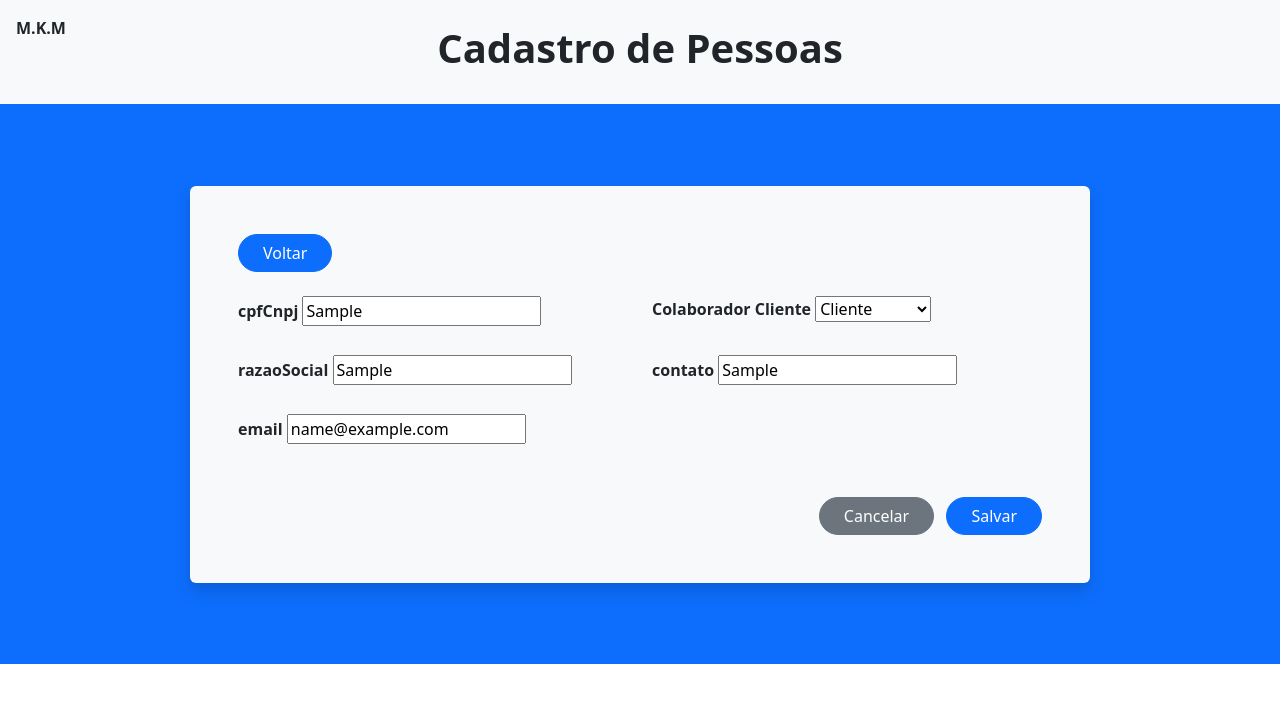
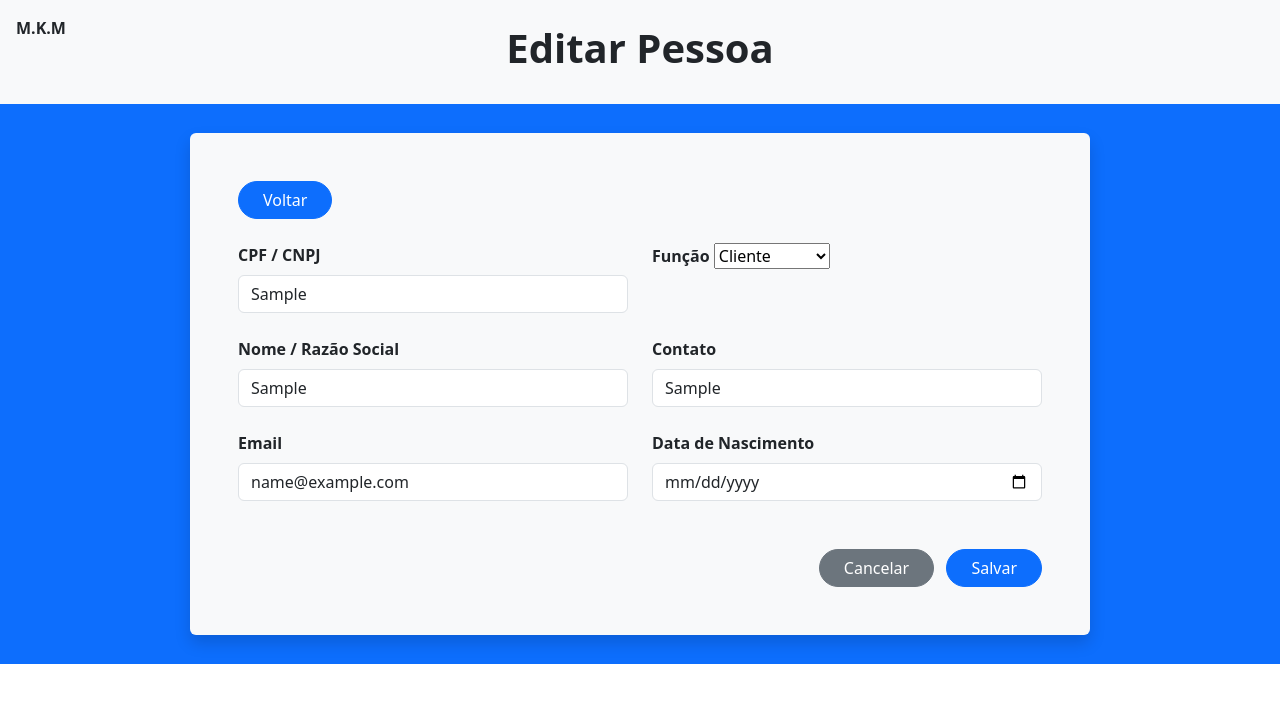
Before and after one commit to BR-Pufferfish/Projeto_SENAC_T4678_Python, a Django app: page /editar_pessoa/1/ in a window 1280 px wide. Shown: the top 703 px of the page. Run offline with Django 5.2, Linux system fonts and the light colour scheme; a user stored in the database is signed in; tables that the repository leaves empty hold one stand-in row (values such as "Sample post").

Commit message:
ajustado

```diff
--- a/core/templates/core/editar_pessoa.html
+++ b/core/templates/core/editar_pessoa.html
@@ -10,7 +10,7 @@
             <!-- <img src="{% static 'img/logo.png' %}" width="120"> -->
             <div class="fw-bold">M.K.M</div>
         </div>
-        <h1 class="fw-bold">Cadastro de Pessoas</h1>
+        <h1 class="fw-bold">Editar Pessoa</h1>
     </div>
 
     <!-- Fundo Azul -->
@@ -21,7 +21,7 @@
 
             <!-- Botão Voltar -->
             <div class="mb-4">
-                <a class="btn btn-primary rounded-pill px-4" href="{% url 'estoque' %}">
+                <a href="{% url 'listar_pessoa' %}" class="btn btn-primary rounded-pill px-4">
                     Voltar
                 </a>
             </div>
@@ -34,31 +34,41 @@
 
 
                     <div class="col-md-6 mb-4">
-                        <label class="form-label fw-bold">cpfCnpj</label>
-                        {{ form.cpf_cnpj }}
+                        <label class="form-label fw-bold">CPF / CNPJ</label>
+                        <input type="text" value="{{ form.cpf_cnpj.value }}" name="cpf_cnpj" class="form-control"
+                            required>
                     </div>
 
                     <div class="col-md-6 mb-4">
-                    <label class="form-label fw-bold">
-                        Colaborador Cliente
-                    </label>
-                    {{ form.tipo_pessoa }}
+                        <label class="form-label fw-bold">
+                            Função
+                        </label>
+                        {{ form.tipo_pessoa }}
                     </div>
 
                     <div class="col-md-6 mb-4">
-                        <label class="form-label fw-bold">razaoSocial</label>
-                        {{ form.razao_social }}
+                        <label class="form-label fw-bold">Nome / Razão Social</label>
+                        <input type="text" value="{{ form.razao_social.value }}" name="razao_social"
+                            class="form-control" required>
                     </div>
 
                     <div class="col-md-6 mb-4">
-                        <label class="form-label fw-bold">contato</label>
-                        {{ form.contato }}
+                        <label class="form-label fw-bold">Contato</label>
+                        <input type="text" value="{{ form.contato.value }}" name="contato" class="form-control"
+                            required>
                     </div>
 
                     <div class="col-md-6 mb-4">
-                        <label class="form-label fw-bold">email</label>
-                        {{ form.email }}
+                        <label class="form-label fw-bold">Email</label>
+                        <input type="email" value="{{ form.email.value }}" name="email" class="form-control" required>
                     </div>
+
+                    <div class="col-md-6 mb-4">
+                        <label class="form-label fw-bold">Data de Nascimento</label>
+                        <input type="date" value="{{ form.data_nascimento.value }}" name="data_nascimento"
+                            class="form-control" required>
+                    </div>
+
                 </div>
                 <!-- Botões -->
                 <div class="text-end mt-4">
@@ -66,7 +76,7 @@
                         Cancelar
                     </a>
 
-                    <button type="submit" class="btn btn-primary rounded-pill px-4" >
+                    <button type="submit" class="btn btn-primary rounded-pill px-4">
                         Salvar
                     </button>
                 </div>
--- a/core/templates/core/listar_mercadoria.html
+++ b/core/templates/core/listar_mercadoria.html
@@ -37,7 +37,6 @@
                         <th>Saldo</th>
                         <th>Origem</th>
                         <th>Ações</th>
-                        <th></th>
                     </tr>
                 </thead>
                 <tbody>
--- a/core/views.py
+++ b/core/views.py
@@ -1,16 +1,20 @@
-from django.shortcuts import redirect, render, get_object_or_404
-from django.contrib.auth.mixins import LoginRequiredMixin, PermissionRequiredMixin
+from django.shortcuts import render
 from django.contrib.auth.mixins import LoginRequiredMixin, PermissionRequiredMixin
 from django.contrib.auth.views import LoginView
-from django.views.generic import CreateView, ListView, UpdateView, DeleteView, View
+from django.views.generic import CreateView, ListView, UpdateView, DeleteView
 from django.urls import reverse_lazy
 from core.models import Categoria, Estoque, Pessoa
+
+
+
+
 
 
 def home(request):
     return render(request, "core/home.html" )
 
-
+def tela_estoque(request):
+    return render(request, "core/estoque.html" )
 
 
 class TelaLoginView(LoginView):
@@ -37,13 +41,9 @@ class NovaCategoriaView(LoginRequiredMixin, PermissionRequiredMixin, CreateView)
     raise_exception = True
 
 
-from django.views.generic import UpdateView, DeleteView
-from django.urls import reverse_lazy
-from django.contrib.auth.mixins import LoginRequiredMixin, PermissionRequiredMixin
-
 class EditarCategoriaView(LoginRequiredMixin, PermissionRequiredMixin, UpdateView):
     model = Categoria
-    fields = ['nome']  # coloque aqui os campos que existem no model
+    fields = ['nome']
     template_name = 'core/editar_categoria.html'
     success_url = reverse_lazy('listar_categoria')
     permission_required = 'core.change_categoria'
@@ -118,7 +118,6 @@ class CriarPessoasView(LoginRequiredMixin, PermissionRequiredMixin, CreateView):
     raise_exception = True
 
 
-
 class EditarPessoaView(LoginRequiredMixin, PermissionRequiredMixin, UpdateView):
     model = Pessoa
     fields = ['cpf_cnpj', 'razao_social', 'data_nascimento', 'contato', 'email', 'tipo_pessoa']
@@ -128,25 +127,8 @@ class EditarPessoaView(LoginRequiredMixin, PermissionRequiredMixin, UpdateView):
     raise_exception = True
 
 
-
-
-
-
-class ExcluirPessoasView(LoginRequiredMixin, PermissionRequiredMixin, View):
+class ExcluirPessoaView(LoginRequiredMixin, PermissionRequiredMixin, DeleteView):
     model = Pessoa
     success_url = reverse_lazy('listar_pessoa')
     permission_required = 'core.delete_pessoa'
     raise_exception = True
-
-    def get(self, pk):
-        pessoa = get_object_or_404(Pessoa, pk=pk)
-        pessoa.delete()
-        return redirect(self.success_url)
-
-
-
-def tela_login(request):
-    return render(request, "core/login.html" )
-
-def tela_estoque(request):
-    return render(request, "core/estoque.html" )
--- a/setup/urls.py
+++ b/setup/urls.py
@@ -23,7 +23,7 @@ from core.views import home
 from core.views import tela_estoque
 from core.views import ListarCategoriaView, NovaCategoriaView, EditarCategoriaView, ExcluirCategoriaView
 from core.views import ListarEstoqueView, NovoEstoqueView, EditarEstoqueView, ExcluirEstoqueView
-from core.views import CriarPessoasView, ListarPessoasView,EditarPessoaView, ExcluirPessoasView
+from core.views import CriarPessoasView, ListarPessoasView,EditarPessoaView, ExcluirPessoaView
 from core.views import TelaLoginView
 
 urlpatterns = [
@@ -52,5 +52,5 @@ urlpatterns = [
     path('listar_pessoa/', ListarPessoasView.as_view(), name='listar_pessoa'),
     path('criar_pessoa/', CriarPessoasView.as_view(), name='criar_pessoa'),
     path('editar_pessoa/<int:pk>/', EditarPessoaView.as_view(), name='editar_pessoa'),
-    path('excluir_pessoa/<int:pk>', ExcluirPessoasView.as_view(), name='excluir_pessoa'),
+    path('excluir_pessoa/<int:pk>', ExcluirPessoaView.as_view(), name='excluir_pessoa'),
 ]
```
Also changed, not shown: core/templates/core/criar_pessoa.html (+8 -6 lines), core/templates/core/listar_pessoa.html (+17 -14 lines).
